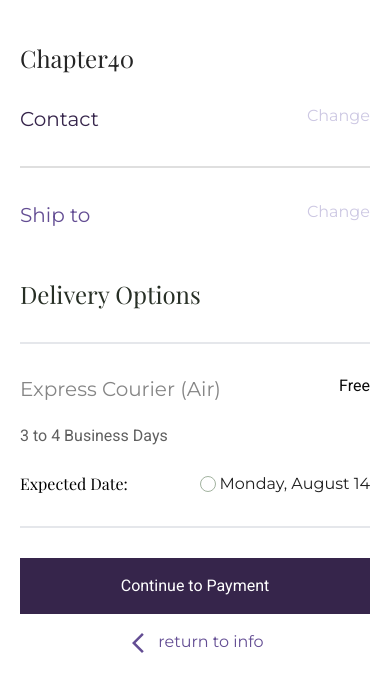
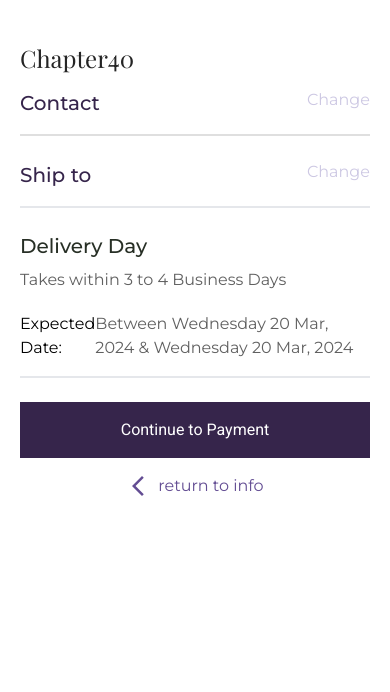
Before and after one commit to Temi-Dire/chapter40-website, a React (Vite) app: page /checkout/shipping in a window 390 px wide. Shown: the top 692 px of the page. Built offline with nearby package versions, Linux system fonts and the light colour scheme.

Commit message:
add functionalites and email, phone from store

```diff
--- a/src/pages/Shipping.tsx
+++ b/src/pages/Shipping.tsx
@@ -1,59 +1,98 @@
 import { Link, useNavigate } from "react-router-dom";
 import ArrowBackIosNewOutlinedIcon from "@mui/icons-material/ArrowBackIosNewOutlined";
+import useUserInfoStore from "../store/userInfo";
+
+const date = new Date();
+
+const days = [
+  "Sunday",
+  "Monday",
+  "Tuesday",
+  "Wednesday",
+  "Thursday",
+  "Friday",
+  "Sat",
+];
+
+const day = days[date.getDay()];
+
+const months = [
+  "Jan",
+  "Feb",
+  "Mar",
+  "Apr",
+  "May",
+  "June",
+  "July",
+  "Aug",
+  "Sept",
+  "Oct",
+  "Nov",
+  "Dec",
+];
+
+const month = months[date.getMonth()];
 
 const Shipping = () => {
   const navigate = useNavigate();
+  const { phoneNumber, address } = useUserInfoStore();
+
   return (
-    <div>
-      <div className="flex justify-between font-montserrat py-[16px]">
-        <p className="text-[#36254B] text-[20px]">Contact</p>
-        <p className="text-[#CDC8E3] text-[16px]">Change</p>
+    <div className="font-montserrat">
+      <div className="flex justify-between font-montserrat mb-2">
+        <p className="text-[#36254B] text-[20px] font-medium">Contact</p>
+        <p
+          className="text-[#CDC8E3] text-[16px] hover:text-black hover:cursor-pointer"
+          onClick={() => navigate("/checkout/info")}
+        >
+          Change
+        </p>
       </div>
-      <div className="border border-[#DFDFDF] my-[16px]" />
-      <div className="flex justify-between font-montserrat py-[16px] mb-[30px]">
-        <p className="text-[#634D93] text-[20px]">Ship to</p>
-        <p className="text-[#CDC8E3] text-[16px]">Change</p>
+      <p className="font-montserrat">{phoneNumber}</p>
+      <div className="border border-[#DFDFDF] my-4" />
+      <div className="flex justify-between font-montserrat mb-2 mt-6">
+        <p className="text-[#36254B] text-[20px] font-medium">Ship to</p>
+        <p
+          className="text-[#CDC8E3] text-[16px] hover:text-black hover:cursor-pointer"
+          onClick={() => navigate("/checkout/info")}
+        >
+          Change
+        </p>
       </div>
-      <p className="font-playfair text-[#272F25] text-[24px]">
-        Delivery Options
+      <p className="font-montserrat">{address}</p>
+      <div className="border bg-[#DFDFDF] my-4" />
+      <p className="font-montserrat font-medium text-[#272F25] text-xl mt-6 mb-2">
+        Delivery Day
       </p>
-      <div className="border bg-[#DFDFDF] my-[30px]" />
-      <div className="flex justify-between mb-[20px]">
-        <p className="font-montserrat text-[#868686] text-[20px]">
-          Express Courier (Air)
-        </p>
-        <p className=" font-roboto text-[16px] text-[#0C0C0C]">Free</p>
-      </div>
-      <p className=" font-roboto text-[#606060] text-[16px] mb-[24px]">
-        3 to 4 Business Days
+      <p className=" text-[#606060] text-[16px] mb-5">
+        Takes within 3 to 4 Business Days
       </p>
       <div className="flex justify-between">
         <p>Expected Date:</p>
         <div className="flex items-center space-x-1">
-          <div className=" border border-[#A2B39F] rounded-lg h-[16px] w-[16px]" />
-          <p className=" font-montserrat text-[16px] text-[#202020]">
-            Monday, August 14
+          <p className=" font-montserrat text-[16px] text-[#606060]">
+            {`Between ${day} ${date.getDate()} ${month}, ${date.getFullYear()} & ${day} ${date.getDate()} ${month}, ${date.getFullYear()}`}
           </p>
         </div>
       </div>
-      <div className="border bg-[#DFDFDF] my-[30px]" />
+      <div className="border bg-[#DFDFDF] mt-4 mb-6" />
 
       <div className="flex flex-col space-y-4 lg:flex-row-reverse lg:justify-between items-center">
         <button
           type="submit"
-          onClick={() => navigate("/cart/payment")}
+          onClick={() => navigate("/checkout/payment")}
           className="bg-darkPrimary w-full lg:w-auto px-[32px] py-[16px] text-white font-roboto"
         >
           <p>Continue to Payment</p>
         </button>
-        <div className="flex space-x-2 font-montserrat text-[#634D93] text-[16px]">
-          <button onClick={() => navigate("/Checkoutpage/info")}>
-            <ArrowBackIosNewOutlinedIcon />
-          </button>
-          <Link to="/cart/info" className="hover:text-darkPrimary">
-            return to info
-          </Link>
-        </div>
+
+        <Link
+          to="/checkout/info"
+          className="hover:text-darkPrimary flex space-x-2 font-montserrat text-[#634D93] text-[16px]"
+        >
+          <ArrowBackIosNewOutlinedIcon />
+          <p>return to info</p>
+        </Link>
       </div>
     </div>
   );
```
